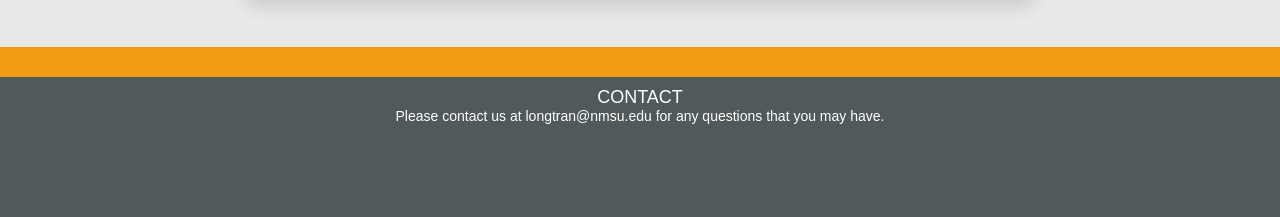
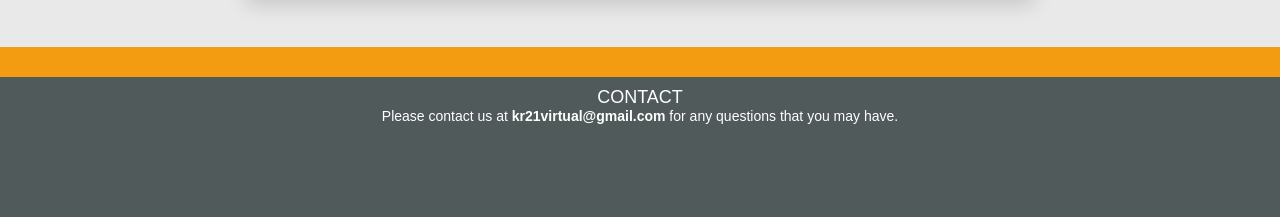
Before and after one commit to ltran1612/KR-2021-Website, a PHP site: page /index.php in a window 1280 px wide; the page is wider, and only the part inside the window is pictured. Shown: the part 3187-3404 px from the top of that part. Run offline with PHP 8.4, Linux system fonts and the light colour scheme.

Commit message:
update contact email

```diff
--- a/php/contact_info.php
+++ b/php/contact_info.php
@@ -1,6 +1,6 @@
 <div class="contact-div font-poppins">
     <div>
         <h4>CONTACT</h4>
-        Please contact us at longtran@nmsu.edu for any questions that you may have.
+        Please contact us at <b>kr21virtual@gmail.com</b> for any questions that you may have.
     </div>
 </div>
```
